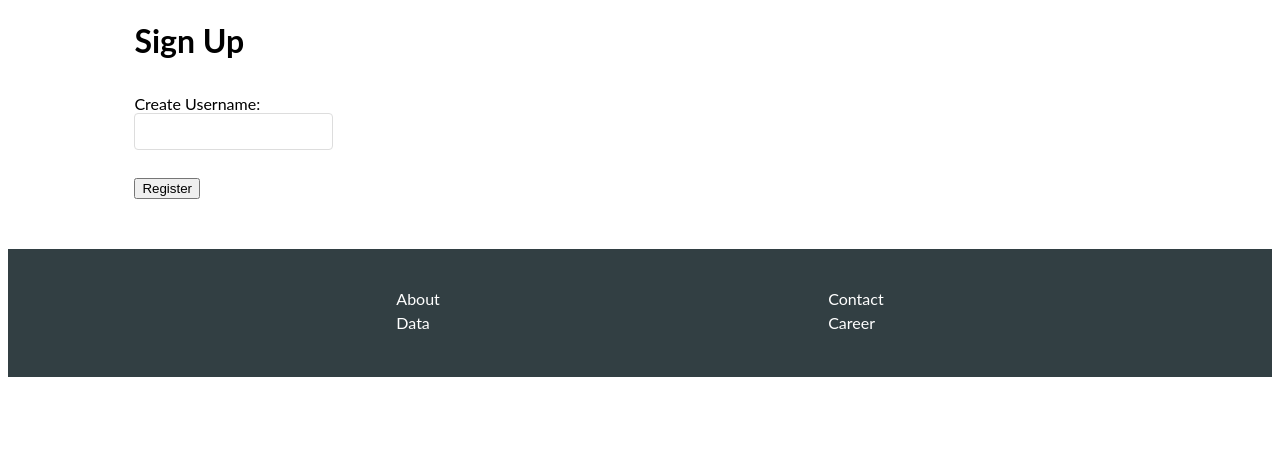
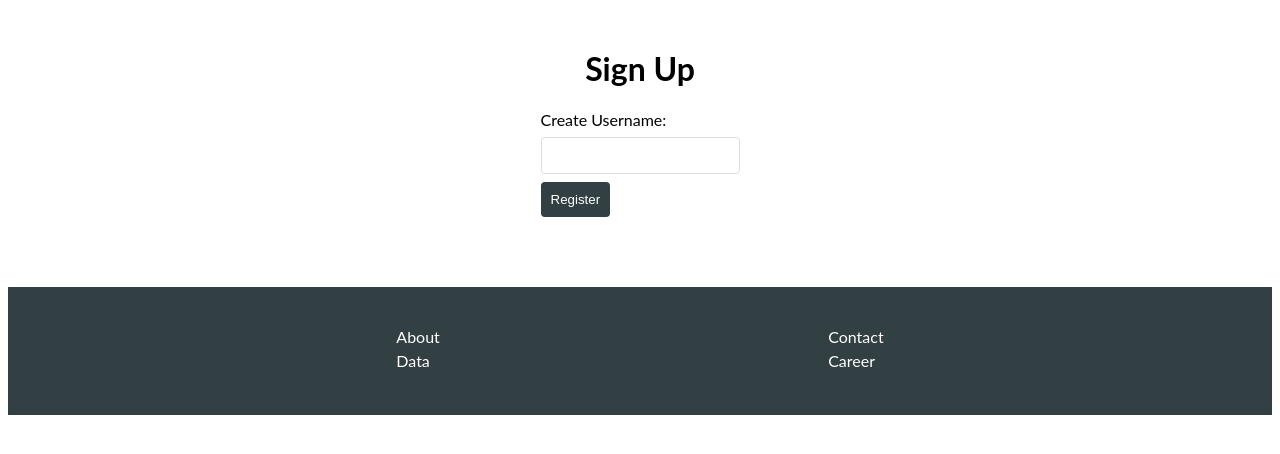
Before and after one commit to harshshredding/weekend, a Flask app: page /register in a window 1280 px wide. Shown: the part 59-513 px from the top of the page. Run offline with Flask 3, Linux system fonts and the light colour scheme.

Commit message:
make sign-up page better

```diff
--- a/static/css/styles.css
+++ b/static/css/styles.css
@@ -151,3 +151,36 @@ body {
     cursor: pointer;
     transition: background 0.3s ease;
 }
+
+
+.register__content {
+    display: flex;
+    flex-direction: column;
+    align-items: center;
+    padding: 20px;
+}
+
+.register__form__input {
+    padding: 10px;
+    border: 1px solid #ddd;
+    border-radius: 4px;
+    margin-bottom: 8px;
+}
+
+.register__form__label {
+    margin-bottom: 8px;
+}
+
+.register__form__button {
+    padding: 10px;
+    background-color: #323f43;
+    color: white;
+    border: none;
+    border-radius: 4px;
+    cursor: pointer;
+    transition: background 0.3s ease;
+}
+
+.user_profile__container {
+    padding: 16px;
+}
--- a/templates/profile.html
+++ b/templates/profile.html
@@ -1,7 +1,8 @@
 {% extends 'base.html' %}
 
 {% block content %}
-<div>
-    This is your profile page {{ username }}.
+<div class="user_profile__container">
+    <h1>User Info</h1>
+    <b>Username: </b>{{ username }}
 </div>
 {% endblock %}
--- a/templates/sign_up.html
+++ b/templates/sign_up.html
@@ -1,12 +1,12 @@
 {% extends 'base.html' %}
 
 {% block content %}
-<div class>
+<div class="register__content">
     <h1> Sign Up </h1>
     <form action="/register" method="POST" class="form">
-        <label for="username" class="form__label">Create Username:</label>
-        <input name="username" id="username_input" class="login__form__input">
-        <button type="submit" class="form__button">Register</button>
+        <label for="username" class="register__form__label">Create Username:</label>
+        <input name="username" id="username_input" class="register__form__input">
+        <button type="submit" class="register__form__button">Register</button>
         {% if user_already_exists %}
             <p style="color: red;">User already exists!</p>
         {% endif %}
```
